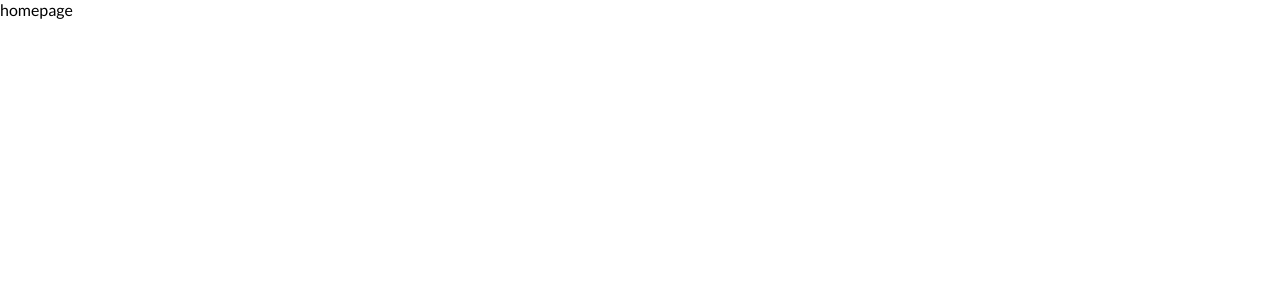
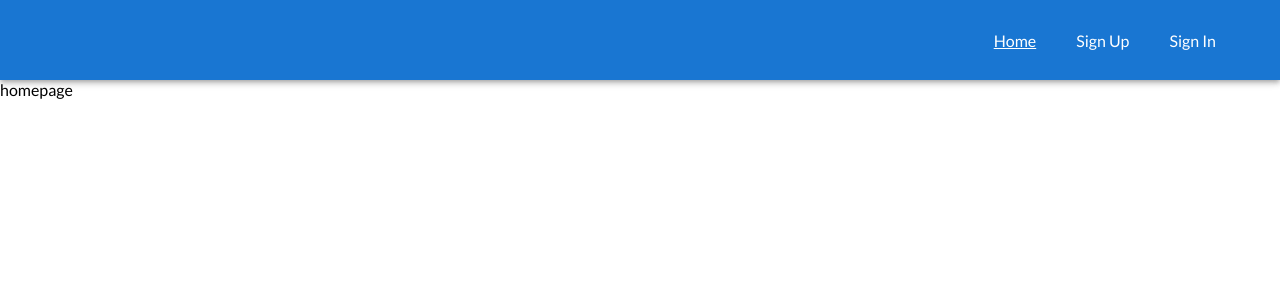
Before and after one commit to m-zs/auction-house-client, a React (Create React App) app: page / in a window 1280 px wide. Shown: the top 300 px of the page. Built offline with nearby package versions, Linux system fonts and the light colour scheme.

Commit message:
feat: add navbar base

```diff
--- a/src/components/App/App.css
+++ /dev/null
@@ -1,38 +0,0 @@
-.App {
-  text-align: center;
-}
-
-.App-logo {
-  height: 40vmin;
-  pointer-events: none;
-}
-
-@media (prefers-reduced-motion: no-preference) {
-  .App-logo {
-    animation: App-logo-spin infinite 20s linear;
-  }
-}
-
-.App-header {
-  background-color: #282c34;
-  min-height: 100vh;
-  display: flex;
-  flex-direction: column;
-  align-items: center;
-  justify-content: center;
-  font-size: calc(10px + 2vmin);
-  color: white;
-}
-
-.App-link {
-  color: #61dafb;
-}
-
-@keyframes App-logo-spin {
-  from {
-    transform: rotate(0deg);
-  }
-  to {
-    transform: rotate(360deg);
-  }
-}
--- a/src/components/App/App.tsx
+++ b/src/components/App/App.tsx
@@ -1,7 +1,7 @@
 import React, { lazy, Suspense } from "react";
 import { BrowserRouter, Route, Routes } from "react-router-dom";
 
-import "./App.css";
+import Navbar from "components/Navbar";
 
 const Homepage = lazy(() => import("pages/Home"));
 const Register = lazy(() => import("pages/Register"));
@@ -9,6 +9,8 @@ const Register = lazy(() => import("pages/Register"));
 export const App = () => {
   return (
     <BrowserRouter>
+      <Navbar />
+
       <Suspense fallback="loading...">
         <Routes>
           <Route path="/" element={<Homepage />} />
--- /dev/null
+++ b/src/components/Navbar/Navbar.tsx
@@ -0,0 +1,28 @@
+import React from "react";
+import { Container } from "@mui/material";
+
+import * as S from "./styles";
+
+const pages = [
+  { url: "/", text: "Home" },
+  { url: "/sign-up", text: "Sign Up" },
+  { url: "/sign-in", text: "Sign In" },
+];
+
+const Navbar = () => (
+  <S.Container>
+    <S.StyledAppBar position="sticky">
+      <Container>
+        <S.InnerContainer>
+          {pages.map(({ text, url }) => (
+            <S.StyledNavLink to={url} key={text}>
+              {text}
+            </S.StyledNavLink>
+          ))}
+        </S.InnerContainer>
+      </Container>
+    </S.StyledAppBar>
+  </S.Container>
+);
+
+export default Navbar;
--- /dev/null
+++ b/src/components/Navbar/index.ts
@@ -0,0 +1 @@
+export { default } from "./Navbar";
--- /dev/null
+++ b/src/components/Navbar/styles.ts
@@ -0,0 +1,25 @@
+import styled from "styled-components";
+import { AppBar } from "@mui/material";
+import { NavLink } from "react-router-dom";
+
+export const Container = styled.nav``;
+
+export const StyledAppBar = styled(AppBar)`
+  min-height: 80px;
+  padding: 20px;
+  justify-content: center;
+`;
+
+export const StyledNavLink = styled(NavLink)`
+  margin: 20px;
+
+  &.active {
+    text-decoration: underline;
+  }
+`;
+
+export const InnerContainer = styled.div`
+  display: flex;
+  justify-content: flex-end;
+  margin: -20px;
+`;
--- a/src/styles/globalStyle.ts
+++ b/src/styles/globalStyle.ts
@@ -11,5 +11,14 @@ export const GlobalStyle = createGlobalStyle`
       padding: 0;
       margin: 0;
     }
+
+    a {
+      text-decoration: none;
+      color: inherit;
+
+      &:hover {
+        text-decoration: underline;
+      }
+    }
   `}
 `;
```
Also changed, not shown: src/components/Navbar/stories.tsx (added, +8 -0 lines).
